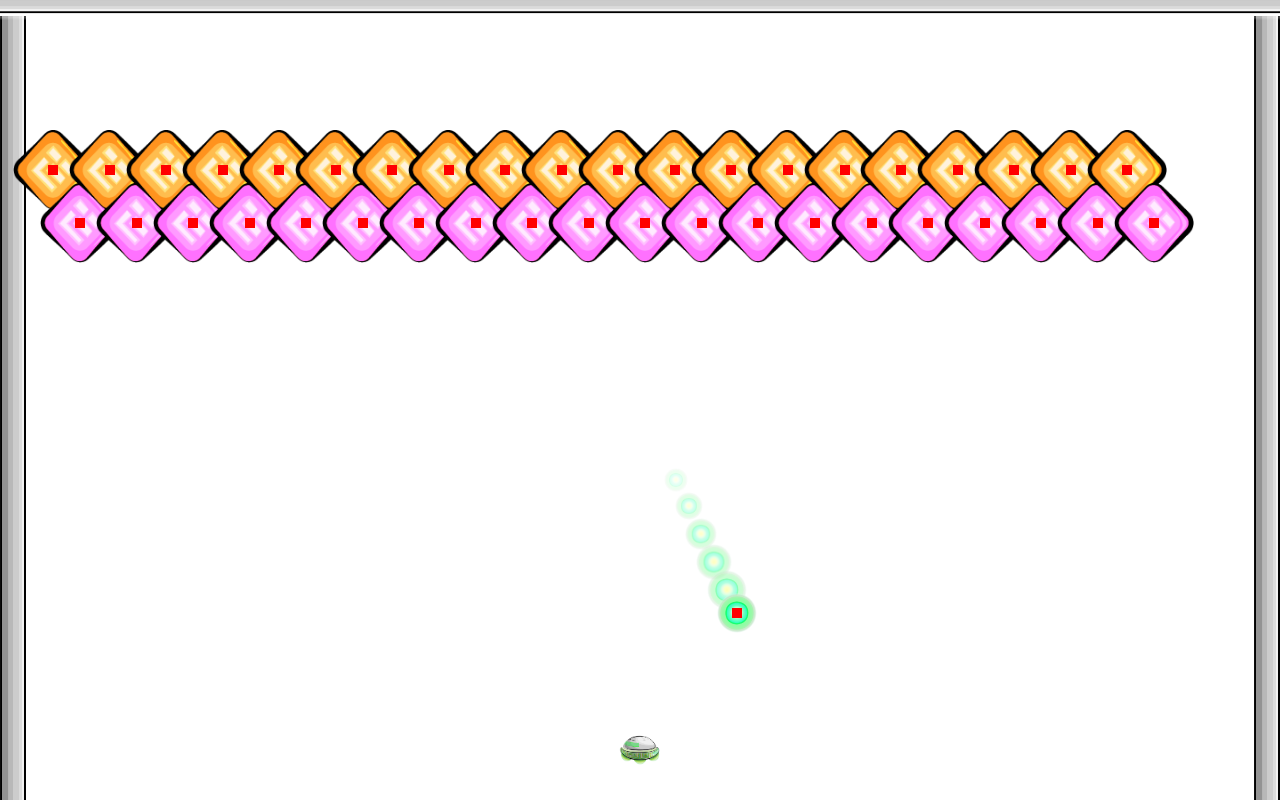
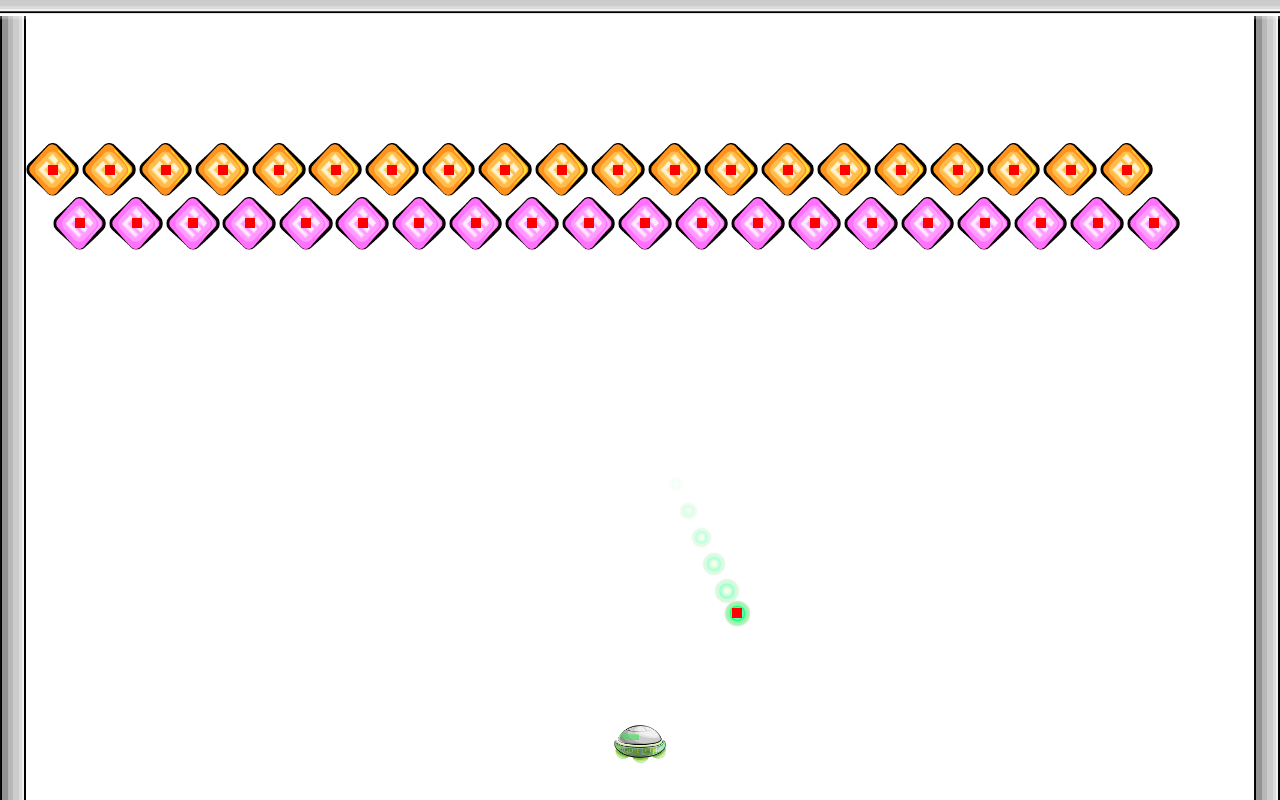
Before and after one commit to Nooobody/Blox, an Angular app: page / in a window 1280 px wide. Built offline with nearby package versions, Linux system fonts and the light colour scheme.

Commit message:
Raised quality of life.

```diff
--- a/src/app/ball/ball.component.html
+++ b/src/app/ball/ball.component.html
@@ -1,7 +1,11 @@
 <div class="ball" [style.left]="position.x + '%'" [style.top]="position.y + '%'">
-  <img src="assets/ufo-ball.png" />
+  <img src="assets/ufo-ball.png"
+       [style.width]="size + 'px'"
+       [style.height]="size + 'px'"
+       [style.margin-left]="-(size / 2) + 'px'"
+       [style.margin-top]="-(size / 2) + 'px'"/>
 </div>
-<div class="ball_trail" *ngFor="let trail of trails" [style.left]="trail.position.x + '%'" [style.top]="trail.position.y + '%'" [style.opacity]="1.0 - (20 / trail.size)">
+<div class="ball_trail" *ngFor="let trail of trails" [style.left]="trail.position.x + '%'" [style.top]="trail.position.y + '%'" [style.opacity]="1.0 - (15 / trail.size)">
   <img src="assets/ufo-ball.png"
       [style.width]="trail.size + 'px'"
       [style.height]="trail.size + 'px'"
--- a/src/app/ball/ball.component.ts
+++ b/src/app/ball/ball.component.ts
@@ -9,6 +9,7 @@ import { Position } from '../position.interface';
 })
 export class BallComponent implements OnInit {
   @Input() position : Position;
+  @Input() size;
 
   private trails = [];
 
@@ -19,13 +20,13 @@ export class BallComponent implements OnInit {
     timer.subscribe(t => {
 
       this.trails.forEach((part, index, arr) => {
-        arr[index].size -= 4;
+        arr[index].size -= this.size / 10;
       });
 
       let pos = JSON.parse(JSON.stringify({x: this.position.x, y: this.position.y}));
       this.trails.push({
         position: pos,
-        size: 40
+        size: this.size
       });
 
       if (this.trails.length > 7) {
--- a/src/app/block/block.component.html
+++ b/src/app/block/block.component.html
@@ -1,5 +1,23 @@
 <div class="block" [style.left]="block.pos.x + '%'" [style.top]="block.pos.y + '%'">
-  <img *ngIf="block.health === 3" src="assets/ufo-block-color.png" [style.filter]="trustedColor" />
-  <img *ngIf="block.health === 2" src="assets/ufo-block-color-2chip.png" [style.filter]="trustedColor" />
-  <img *ngIf="block.health === 1" src="assets/ufo-block-color-4chip.png" [style.filter]="trustedColor" />
+  <img *ngIf="block.health === 3"
+       src="assets/ufo-block-color.png"
+       [style.filter]="trustedColor"
+       [style.width]="size + 'px'"
+       [style.height]="size + 'px'"
+       [style.margin-left]="-(size / 2) + 'px'"
+       [style.margin-top]="-(size / 2) + 'px'"/>
+  <img *ngIf="block.health === 2"
+      src="assets/ufo-block-color-2chip.png"
+      [style.filter]="trustedColor"
+      [style.width]="size + 'px'"
+      [style.height]="size + 'px'"
+      [style.margin-left]="-(size / 2) + 'px'"
+      [style.margin-top]="-(size / 2) + 'px'"/>
+  <img *ngIf="block.health === 1"
+       src="assets/ufo-block-color-4chip.png"
+       [style.filter]="trustedColor"
+       [style.width]="size + 'px'"
+       [style.height]="size + 'px'"
+       [style.margin-left]="-(size / 2) + 'px'"
+       [style.margin-top]="-(size / 2) + 'px'"/>
 </div>
--- a/src/app/block/block.component.ts
+++ b/src/app/block/block.component.ts
@@ -11,6 +11,7 @@ export class BlockComponent implements OnInit {
 
   private trustedColor : SafeStyle;
   @Input() block;
+  @Input() size;
 
   constructor(private sanitizer: DomSanitizer) { }
 
--- a/src/app/platform/platform.component.html
+++ b/src/app/platform/platform.component.html
@@ -1,3 +1,6 @@
 <div class="platform" [style.left]="pos_x + '%'" [style.top]="pos_y + '%'">
-  <img src="assets/ufo-ufo.png" />
+  <img src="assets/ufo-ufo.png"
+       [style.width]="size + 'px'"
+       [style.height]="size + 'px'"
+       [style.margin-left]="-(size / 2) + 'px'" />
 </div>
--- a/src/app/platform/platform.component.sass
+++ b/src/app/platform/platform.component.sass
@@ -1,6 +1,6 @@
 .platform
   position: absolute
   img
-    width: 50px
-    height: 50px
-    margin-left: -25px
+    width: 100px
+    height: 100px
+    margin-left: -50px
--- a/src/app/platform/platform.component.ts
+++ b/src/app/platform/platform.component.ts
@@ -9,7 +9,8 @@ import { Position } from '../position.interface';
 export class PlatformComponent implements OnInit {
 
   @Input() pos_x;
-  private pos_y : number = 90;
+  @Input() size;
+  private pos_y : number = 88;
 
   constructor() { }
 
--- a/src/app/play-area/play-area.component.html
+++ b/src/app/play-area/play-area.component.html
@@ -3,15 +3,15 @@
 <img class="horizontal" src="assets/ui/verticalpipe.png" />
 <img class="vertical_right" src="assets/ui/verticalpipe.png" />
 </div>
-<div class="wrapper">
+<div class="wrapper" (window:resize)="updateSize()">
   <div class="block_wrapper" #block_wrapper>
-    <block [block]="block" *ngFor="let block of blocks"></block>
+    <block [block]="block" [size]="blockSize" *ngFor="let block of blocks"></block>
     <!-- Precache: -->
     <img src="assets/ufo-block-color-2chip.png" class="hidden" />
     <img src="assets/ufo-block-color-4chip.png" class="hidden" />
   </div>
-  <ball [position]="ballPosition"></ball>
-  <platform [pos_x]="platformX"></platform>
+  <ball [position]="ballPosition" [size]="ballSize"></ball>
+  <platform [pos_x]="platformX" [size]="platformSize"></platform>
   <div class="test">
     <div class="debug"
          *ngFor="let block of blocks"
--- a/src/app/play-area/play-area.component.ts
+++ b/src/app/play-area/play-area.component.ts
@@ -13,6 +13,13 @@ let cos = Math.cos(degrees);
 
 let squareHalfWidth = 35;
 let ballRadius = 15;
+
+let scales = {
+  resolution: {w: 1910, h: 965},
+  platform: 100,
+  block: 80,
+  ball: 40
+}
 
 @Component({
   selector: 'play-area',
@@ -34,6 +41,10 @@ export class PlayAreaComponent implements OnInit {
   private wrapperWidth : number;
   private wrapperHeight : number;
 
+  private platformSize : number;
+  private blockSize : number;
+  private ballSize : number;
+
   private ballMultiplier = 1.0;
 
   private blocks : Block[] = [];
@@ -48,10 +59,7 @@ export class PlayAreaComponent implements OnInit {
   constructor() { }
 
   ngOnInit() {
-    this.wrapperOffsetLeft = this.blockWrapper.nativeElement.offsetLeft;
-    this.wrapperOffsetTop = this.blockWrapper.nativeElement.offsetTop;
-    this.wrapperWidth = this.blockWrapper.nativeElement.clientWidth;
-    this.wrapperHeight = this.blockWrapper.nativeElement.clientHeight;
+    this.updateSize();
 
     for (let i = 0; i < 20; i++) {
       this.addNewBlock({
@@ -65,12 +73,35 @@ export class PlayAreaComponent implements OnInit {
         color: -90
       });
     }
-    let timer = Observable.timer(0, 20);
+    let timer = Observable.timer(0, 20);  // Our ball timer.  TODO: Pause for menu
     timer.subscribe(t => {
       this.ballPosition.x += this.ballVelocity.x;
       this.ballPosition.y += this.ballVelocity.y;
       this.checkCollisions(this.ballPosition);
     });
+  }
+
+  private updateSize() {  // Triggers on window resize.
+    this.wrapperOffsetLeft = this.blockWrapper.nativeElement.offsetLeft;
+    this.wrapperOffsetTop = this.blockWrapper.nativeElement.offsetTop;
+    this.wrapperWidth = this.blockWrapper.nativeElement.clientWidth;
+    this.wrapperHeight = this.blockWrapper.nativeElement.clientHeight;
+
+    let width = window.innerWidth;
+    let height = window.innerHeight;
+
+    let scaleX = width / scales.resolution.w;
+    let scaleY = height / scales.resolution.h;
+
+    console.log("ScaleX: " + scaleX);
+    console.log("ScaleY: " + scaleY);
+
+    this.platformSize = scales.platform * scaleX;
+    this.ballSize = scales.ball * scaleX;
+    this.blockSize = scales.block * scaleX;
+
+    ballRadius = this.ballSize * 0.75;
+    squareHalfWidth = (this.blockSize / 2) * 0.5;
   }
 
   private addNewBlock(block) {
@@ -81,20 +112,20 @@ export class PlayAreaComponent implements OnInit {
 
   private checkCollisions(ball) {
     let realBall = this.convertPos(ball, false);
-    if (realBall.x < this.convertPerX(2, false) + 20) { // Horizontal walls
+    if (realBall.x < this.convertPerX(2, false) + 20) { // Left wall
       this.ballVelocity.x = this.ballX;
       this.lastHit = -1;
     }
-    else if (realBall.x > this.convertPerX(98, false) - 20) {
+    else if (realBall.x > this.convertPerX(98, false) - 20) { // Right wall
       this.ballVelocity.x = -this.ballX;
       this.lastHit = -1;
     }
 
-    if (realBall.y < this.convertPerY(2, false) + 20) { // Vertical walls
+    if (realBall.y < this.convertPerY(2, false) + 20) { // Ceiling
       this.ballVelocity.y = this.ballY;
       this.lastHit = -1;
     }
-    else if (ball.y > 96) {
+    else if (ball.y > 96) { // Are we dead?
       this.resetMultiplier();
       this.ballPosition = {x: 50, y: 50};
       this.ballVelocity = {x: this.ballX, y: this.ballY};
@@ -113,18 +144,17 @@ export class PlayAreaComponent implements OnInit {
 
             // Get the corner cases first.
             // Corners need pixels.
-            let ballPixels = this.convertPos(this.ballPosition, false);
             let blockPixels = this.convertPos(block.pos, true);
 
-            console.log("Ball: ");
-            console.log("X: " + ballPixels.x);
-            console.log("Y: " + ballPixels.y);
-            console.log("Block: ");
-            console.log("X: " + blockPixels.x);
-            console.log("Y: " + blockPixels.y);
+            // console.log("Ball: ");
+            // console.log("X: " + realBall.x);
+            // console.log("Y: " + realBall.y);
+            // console.log("Block: ");
+            // console.log("X: " + blockPixels.x);
+            // console.log("Y: " + blockPixels.y);
 
-            let xDiff = this.diff(ballPixels.x, blockPixels.x);
-            let yDiff = this.diff(ballPixels.y, blockPixels.y);
+            let xDiff = this.diff(realBall.x, blockPixels.x);   // Corners are calculated by the difference to the middle point of the square.
+            let yDiff = this.diff(realBall.y, blockPixels.y);
 
             let cornerWidth = squareHalfWidth / 2;
 
@@ -133,19 +163,19 @@ export class PlayAreaComponent implements OnInit {
             // let upC = {x: blockPixels.x, y: blockPixels.y - squareHalfWidth};
             // let downC = {x: blockPixels.x, y: blockPixels.y + squareHalfWidth};
 
-            if (ballPixels.x < blockPixels.x && yDiff < cornerWidth) {  // Left Corner
+            if (realBall.x < blockPixels.x && yDiff < cornerWidth) {  // Left Corner
               this.ballVelocity.x = -this.ballX;
               console.log("Left corner");
             }
-            else if (ballPixels.x > blockPixels.x && yDiff < cornerWidth) {  // Right Corner
+            else if (realBall.x > blockPixels.x && yDiff < cornerWidth) {  // Right Corner
               this.ballVelocity.x = this.ballX;
               console.log("Right corner");
             }
-            else if (ballPixels.y < blockPixels.y && xDiff < cornerWidth) {  // Up Corner
+            else if (realBall.y < blockPixels.y && xDiff < cornerWidth) {  // Up Corner
               this.ballVelocity.y = -this.ballY;
               console.log("Up corner");
             }
-            else if (ballPixels.y > blockPixels.y && xDiff < cornerWidth) {  // Down Corner
+            else if (realBall.y > blockPixels.y && xDiff < cornerWidth) {  // Down Corner
               this.ballVelocity.y = this.ballY;
               console.log("Down corner");
             }
@@ -177,7 +207,15 @@ export class PlayAreaComponent implements OnInit {
     }
 
     if (ball.y > 89 && ball.y < 94) { // Platform's Y
-      if (ball.x > this.platformX - 2 && ball.x < this.platformX + 2) {
+      let pixelPlat = this.convertPerX(this.platformX, false);
+      if (realBall.x > pixelPlat - this.platformSize / 2 && realBall.x < pixelPlat + this.platformSize) { // Hits the UFO
+        if (realBall.x > pixelPlat + this.platformSize / 4) {  // Hits the right side
+          this.ballVelocity.x = this.ballX;
+        }
+        else if (realBall.x < pixelPlat - this.platformSize / 4) { // Hits the left side
+          this.ballVelocity.x = -this.ballX
+        }
+        // Hitting the center will keep X in the same direction.
         this.ballVelocity.y = -this.ballY;
         this.setMultiplier();
         this.lastHit = -1;
@@ -274,22 +312,30 @@ export class PlayAreaComponent implements OnInit {
     }
   }
 
-  @HostListener('mousemove', ['$event'])
-  onMouseMove(event: MouseEvent) {
-    let mouseX = event.clientX;
+  private movePlatform(x) {
     let width = window.innerWidth;
 
-    let leftSide = width * (2 / 100) + 25;
-    let rightSide = width * (98 / 100) - 25;
+    let leftSide = width * (2 / 100) + this.platformSize / 2;
+    let rightSide = width * (98 / 100) - this.platformSize / 2;
 
-    this.platformX = (mouseX / width) * 100;
-    if (mouseX < leftSide) {
+    this.platformX = (x / width) * 100;
+    if (x < leftSide) {
       this.platformX = this.convertNumX(leftSide);
     }
 
-    if (mouseX > rightSide) {
+    if (x > rightSide) {
       this.platformX = this.convertNumX(rightSide);
     }
   }
 
+  @HostListener('mousemove', ['$event'])
+  onMouseMove(event: MouseEvent) {
+    this.movePlatform(event.clientX);
+  }
+
+  @HostListener('touchmove', ['$event'])
+  onTouchMove(event: TouchEvent) {
+    let touch = event.changedTouches[0];
+    this.movePlatform(touch.clientX);
+  }
 }
```
